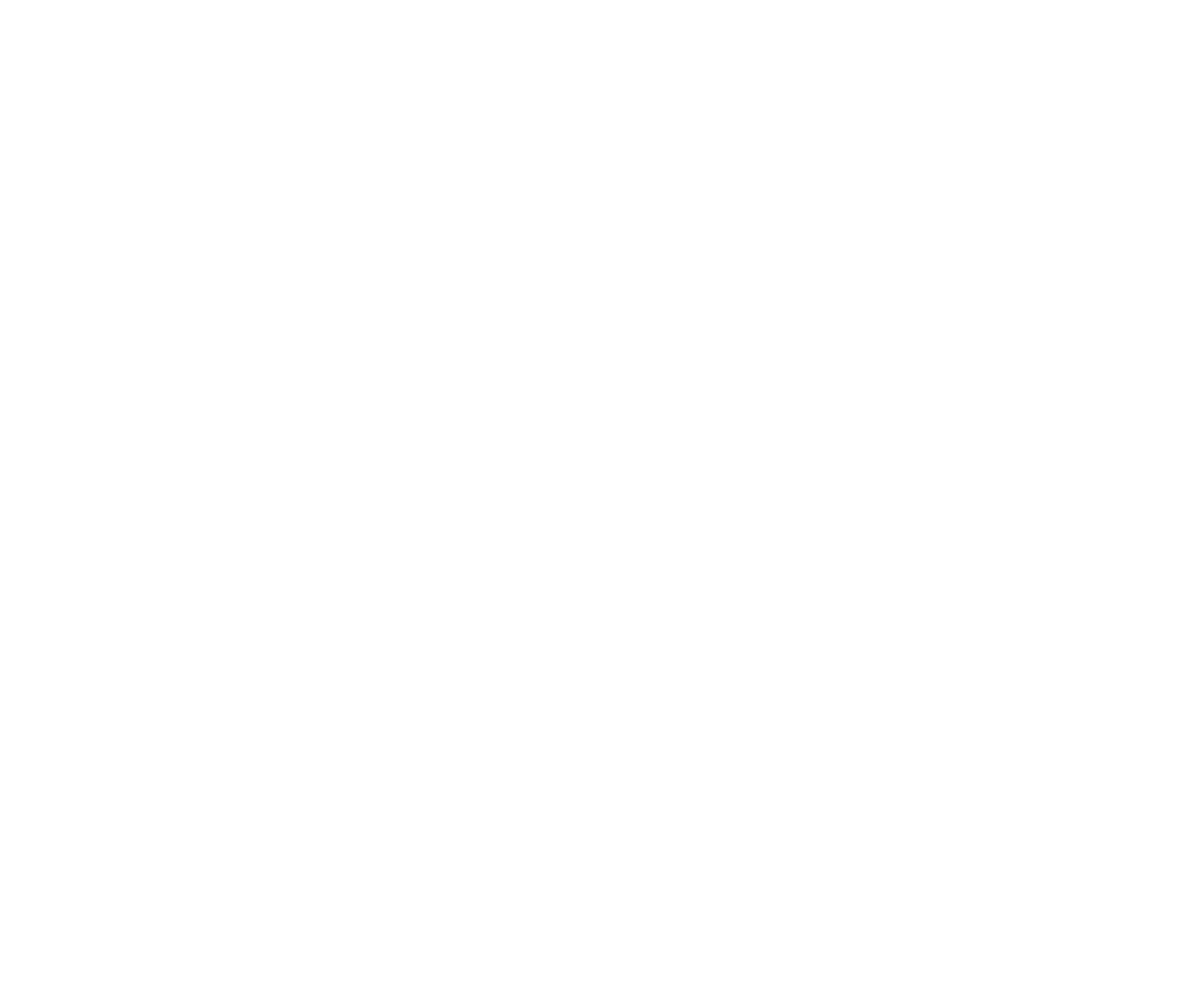
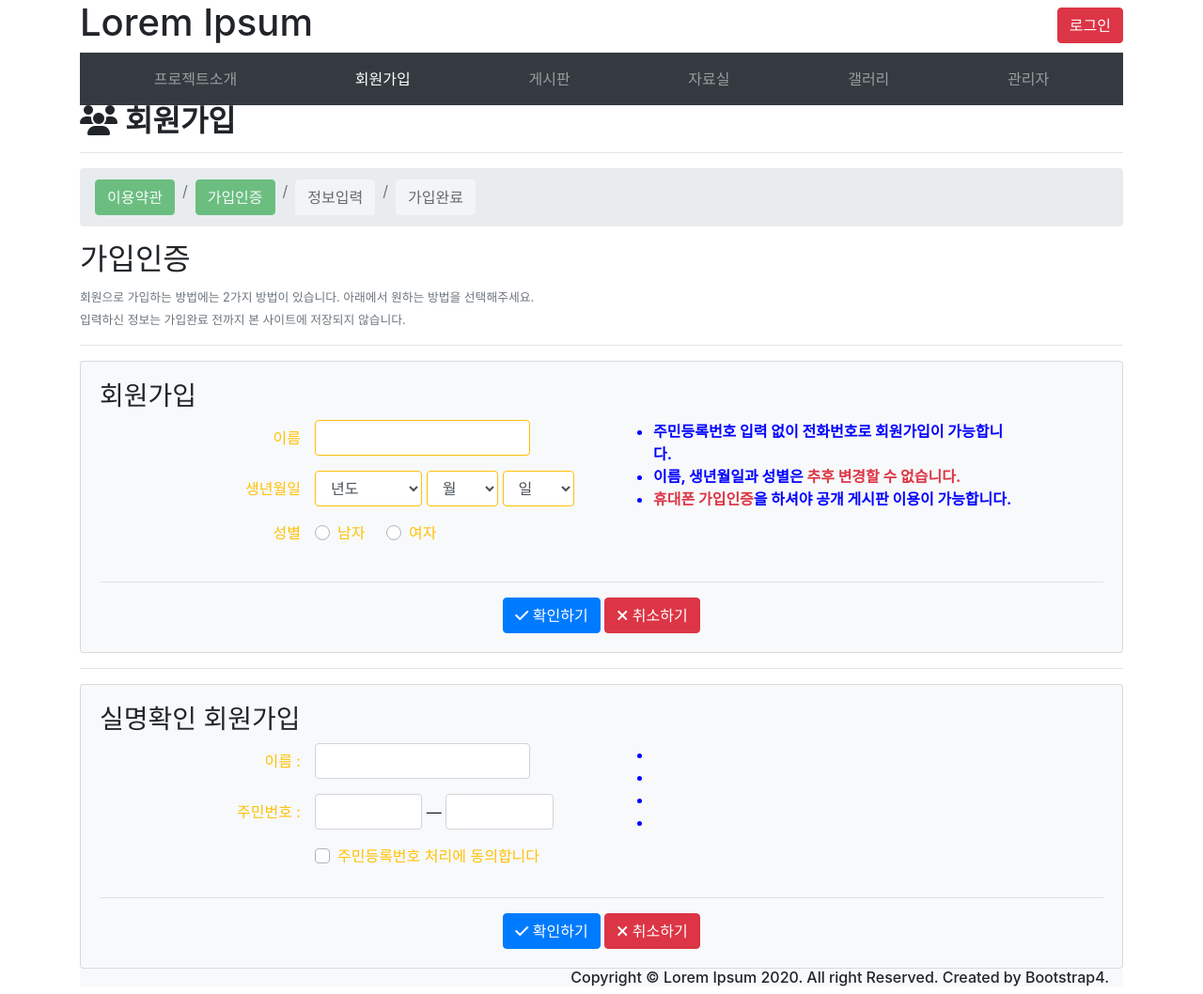
Before and after one commit to datakitsch9761/semiprojectV2, a plain HTML site: page join/checkme.html in a window 1280 px wide. Shown: the whole page at 94% size. Before the commit the page ends 800 px from the top, so only its background shows below. Drawn offline with nearby package versions, Linux system fonts and the light colour scheme.

Commit message:
semiproject v2 join

```diff
--- a/base.html
+++ b/base.html
@@ -6,6 +6,9 @@
 
     <!-- Bootstrap CSS -->
     <link rel="stylesheet" href="https://cdn.jsdelivr.net/npm/bootstrap@4.6.0/dist/css/bootstrap.min.css" integrity="sha384-B0vP5xmATw1+K9KRQjQERJvTumQW0nPEzvF6L/Z6nronJ3oUOFUFpCjEUQouq2+l" crossorigin="anonymous">
+
+    <!-- Font Awesome -->
+    <script src="https://kit.fontawesome.com/dd1a91c868.js" crossorigin="anonymous"></script>
 
     <title>semiprojectv2</title>
     </head>
--- a/join/checkme.html
+++ b/join/checkme.html
@@ -0,0 +1,257 @@
+<!doctype html>
+<html lang="ko">
+  <head>
+    <meta charset="utf-8">
+    <meta name="viewport" content="width=device-width, initial-scale=1, shrink-to-fit=no">
+
+    <!-- Bootstrap CSS -->
+    <link rel="stylesheet" href="https://cdn.jsdelivr.net/npm/bootstrap@4.6.0/dist/css/bootstrap.min.css" integrity="sha384-B0vP5xmATw1+K9KRQjQERJvTumQW0nPEzvF6L/Z6nronJ3oUOFUFpCjEUQouq2+l" crossorigin="anonymous">
+    <!-- Font Awesome -->
+    <script src="https://kit.fontawesome.com/dd1a91c868.js" crossorigin="anonymous"></script>
+
+    <title>semiprojectv2</title>
+    </head>
+  <body>
+    <div class="container">
+        <header class="row">
+            <div class="col"><h1>Lorem Ipsum</h1></div>
+            <div class="col text-right">
+                <h1><button type="button"
+                            class="btn btn-danger"
+                            data-toggle="modal"
+                            data-target="#loginfrm">로그인</button>
+                <!--<button type="button"
+                        class="btn btn-primary">회원가입</button>--></h1></div>
+        </header>
+
+        <nav class="navbar navbar-expand navbar-dark bg-dark">
+            <ul class="navbar-nav nav-fill w-100">
+                <li class="nav-item">
+                    <a href="#" class="nav-link">프로젝트소개</a></li>
+                <li class="nav-item active">
+                    <a class="nav-link">회원가입</a></li>
+                <li class="nav-item">
+                    <a href="#" class="nav-link">게시판</a></li>
+                <li class="nav-item">
+                    <a href="#" class="nav-link">자료실</a></li>
+                <li class="nav-item">
+                    <a href="#" class="nav-link">갤러리</a></li>
+                <li class="nav-item">
+                    <a href="#" class="nav-link">관리자</a></li>
+            </ul>
+        </nav>
+
+        <div id="main">
+           <div>
+             <i class="fas fa-users fa-2x"> 회원가입 </i>
+             <hr>
+           </div><!-- 페이지 타이틀 -->
+
+           <nav>
+            <ul class="breadcrumb">
+                <li class="breadcrumb-item active">
+                    <button type="button" disabled
+                    class="btn btn-success">이용약관</button></li>
+                <li class="breadcrumb-item active">
+                    <button type="button" disabled
+                    class="btn btn-success">가입인증</button></li>
+                <li class="breadcrumb-item">
+                    <button type="button" disabled
+                    class="btn btn-light">정보입력</button></li>
+                 <li class="breadcrumb-item">
+                    <button type="button" disabled
+                    class="btn btn-light">가입완료</button></li>
+            </ul>
+           </nav><!-- 브레드크럼 -->
+
+           <div>
+               <h2>가입인증</h2>
+               <small class="text-muted">
+                   회원으로 가입하는 방법에는 2가지 방법이 있습니다.
+                    아래에서 원하는 방법을 선택해주세요. <br>
+            입력하신 정보는 가입완료 전까지 본 사이트에 저장되지 않습니다.
+               </small>
+               <hr>
+           </div><!-- 섹션 타이틀 -->
+
+           <div class="card card-body bg-light">
+               <h3>회원가입</h3>
+               <form id="checkfrm1" name="checkfrm1">
+                  <div class="row">
+                      <div class="col-5 offset-1">
+                         <div class="form-group row">
+                             <label class="col-4 col-form-label text-warning text-right" for="name">이름</label>
+                             <input type="text" name="name" id="name" class="border-warning form-control col-6">
+                         </div>
+                         <div class="form-group row">
+                             <label class="col-4 col-form-label text-warning text-right" for="byear">
+                                 생년월일</label>
+                             <select id="byear" name="byear"
+                                class="form-control col-3 border-warning">
+                                <option>년도</option>
+                                <option>2021</option>
+                                <option>2020</option>
+                                <option>2019</option>
+                             </select>&nbsp;
+                             <select id="bmonth" name="bmonth"
+                                class="form-control col-2 border-warning">
+                                <option>월</option>
+                                <option>01</option>
+                                <option>02</option>
+                                <option>03</option>
+                             </select>&nbsp;
+                             <select id="bday" name="bday"
+                                class="form-control col-2 border-warning">
+                                <option>일</option>
+                                <option>01</option>
+                                <option>02</option>
+                                <option>03</option>
+                             </select>
+                         </div>
+                         <div class="form-group row">
+                            <label class="col-4 text-warning text-right" for="gender">
+                                 성별</label>
+                            <div class="custom-control custom-radio">
+                                <input type="radio" id="gmale" name="gender" value="m"
+                                   class="custom-control-input">
+                                <label for="gmale" class="custom-control-label text-warning">남자</label>
+                            </div>
+                             &nbsp;&nbsp;&nbsp;&nbsp;&nbsp;
+                             <div class="custom-control custom-radio">
+                                <input type="radio" id="gfmale" name="gender" value="f"
+                                   class="custom-control-input">
+                                <label for="gfmale" class="custom-control-label text-warning">여자</label>
+                            </div>
+                         </div>
+                      </div>
+                      <div class="col-5">
+                        <ul style="color:blue; font-weight:bold">
+                            <li >주민등록번호 입력 없이 전화번호로 회원가입이 가능합니다.</li>
+                            <li>이름, 생년월일과 성별은 <span class="text-danger">추후 변경할 수 없습니다.</span></li>
+                            <li><span class="text-danger">휴대폰 가입인증</span>을 하셔야 공개 게시판 이용이 가능합니다.</li>
+                        </ul>
+                      </div>
+                  </div><!-- 실명확인 입력폼 -->
+
+                  <div class="row">
+                    <div class="col text-center">
+                        <hr>
+                        <button type="button" id="chk1btn" class="btn btn-primary">
+                            <i class="fas fa-check"></i> 확인하기</button>
+                        <button type="button" id="cancel1btn" class="btn btn-danger">     <i class="fas fa-times"></i> 취소하기</button>
+                    </div><!-- 버튼들 -->
+                  </div>
+               </form>
+           </div><!-- 회원가입 -->
+
+            <hr>
+           <div class="card card-body bg-light">
+            <h3>실명확인 회원가입</h3>
+                <form id="checkfrm2" name="checkfrm2">
+                        <div class="row">
+                            <div class="col-5 offset-1">
+                                <div class="form-group row">
+                                    <label class="col-4 col-form-label text-warning text-right" for="name2">이름 :</label>
+                                    <input type="text" name="name" id="name2" class="form-control boarder-warning col-6">
+                                </div>
+                                <div class="form-group row">
+                                 <label class="col-4 col-form-label text-warning text-right" for="jumin1">주민번호 : </label>
+                                    <input type="text" name="jumin1" id="name2" class="form-control boarder-warning col-3">
+                                    <span class="col-form-label">&nbsp;&mdash;&nbsp;</span>
+                                     <input type="text" name="jumin2" id="name2" class="form-control boarder-warning col-3">
+                                </div>
+                                <div class="form-group row">
+                                    <label class="col-4"></label>
+                                    <div class="custom-control custom-checkbox">
+                                        <input type="checkbox" id="chkjumin" name="chkjumin" class="custom-control-input" value="y">
+                                        <label for="chkjumin" class="custom-control-label text-warning">주민등록번호 처리에 동의합니다</label>
+                                    </div>
+                                </div>
+                            </div>
+                            <div class="col-5">
+                            <ul style="color : blue; font-weight: :bold">
+                                <li></li>
+                                <li></li>
+                                <li></li>
+                                <li></li>
+                                </ul>
+                            </div>
+                    </div> <!-- 실명확인 입력폼  -->
+                    <div class="row">
+                        <div class="col text-center">
+                        <hr>
+                               <button type="button" id="chk1btn" class="btn btn-primary">
+                            <i class="fas fa-check"></i> 확인하기</button>
+                        <button type="button" id="cancel1btn" class="btn btn-danger">
+                            <i class="fas fa-times"></i> 취소하기</button>
+                        </div>
+                    </div>
+               </form>
+            </div><!-- 실명 회원가입 -->
+
+        </div>
+
+        <footer>
+            <h6 class="col bg-light text-right rounded">
+                Copyright &copy; Lorem Ipsum 2020.
+                All right Reserved. Created by Bootstrap4.</h6>
+        </footer>
+    </div>
+
+    <!-- 로그인 폼 모달 -->
+    <div class="modal" id="loginfrm" tabindex="-1" role="dialog">
+        <div class="modal-dialog">
+            <div class="modal-content">
+                <div class="modal-header">
+                    <h3>로그인</h3>
+                    <button type="button"
+                            class="btn btn-light">닫기</button>
+                </div>
+
+                <div class="modal-body">
+                    <form name="loginfrm"
+                          id="loginfrm" method="post">
+                        <div class="form-group row text-danger">
+                            <label class="col-form-label col-4 text-right" for="userid">
+                                아이디</label>
+                            <input type="text"
+                                   id="userid" name="userid"
+                                   class="form-control col-5
+                                          border-danger">
+                        </div>
+                        <div class="form-group row text-danger">
+                            <label class="col-form-label col-4  text-right" for="passwd">
+                                비밀번호</label>
+                            <input type="password"
+                                   id="passwd" name="passwd"
+                                   class="form-control col-5 border-danger">
+                        </div>
+                        <div class="form-group row">
+                            <div class="col-4"></div>
+                            <div class="form-check">
+                                <input type="checkbox"
+                                       class="form-check-input">
+                                <label class="form-check-label text-warning">
+                                    로그인 상태 유지</label>
+                            </div>
+                        </div>
+                    </form>
+                </div>
+
+                <div class="modal-footer justify-content-center">
+                    <button type="button"
+                            class="btn btn-danger">로그인</button>
+                    <button type="button"
+                            class="btn btn-warning">
+                        아이디/비밀번호 찾기</button>
+                </div>
+            </div>
+        </div>
+    </div>
+
+
+    <!-- jQuery and Bootstrap Bundle (includes Popper) -->
+    <script src="https://code.jquery.com/jquery-3.5.1.min.js" crossorigin="anonymous"></script>
+    <script src="https://cdn.jsdelivr.net/npm/bootstrap@4.6.0/dist/js/bootstrap.bundle.min.js" integrity="sha384-Piv4xVNRyMGpqkS2by6br4gNJ7DXjqk09RmUpJ8jgGtD7zP9yug3goQfGII0yAns" crossorigin="anonymous"></script>
+  </body>
+</html>
```
Also changed, not shown: join/agree.html (+3 -2 lines).
